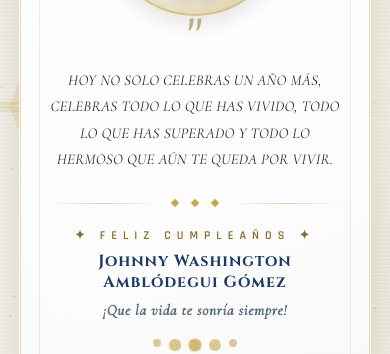
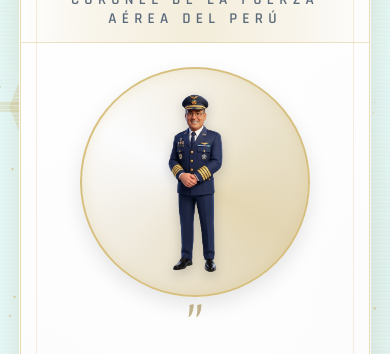
Before and after one commit to JesusCortezCr/CORONEL_CUMPLEANIOS, a plain HTML site: page index.html in a window 390 px wide. Shown: the part 175-529 px from the top of the page. Drawn offline with nearby package versions, Linux system fonts and the light colour scheme.

Commit message:
update-colors

```diff
--- a/index.html
+++ b/index.html
@@ -12,7 +12,7 @@
   --gold-light: #D4AF37;
   --gold-pale: #E8C96A;
   --gold-dim: #8A6A20;
-  --bg-main: #F4F1EA; /* Fondo claro */
+  --bg-main: #e8feff; /* Fondo claro */
   --card-bg-1: #FFFFFF;
   --card-bg-2: #FAFAFA;
   --card-bg-3: #F0F0F0;
@@ -24,19 +24,29 @@
 *, *::before, *::after { box-sizing: border-box; margin: 0; padding: 0; }
 
 html, body {
-  width: 100%; height: 100%;
+  width: 100%;
+  /* Eliminamos height: 100% para evitar restricciones de scroll */
   overflow-x: hidden;
   background: var(--bg-main);
 }
-
 body {
   font-family: 'Cormorant Garamond', serif;
-  min-height: 100vh;
+  min-height: 100vh; /* Fallback para navegadores antiguos */
+  min-height: 100dvh; /* Se adapta dinámicamente a la barra del navegador móvil */
   display: flex;
-  align-items: center;
+  flex-direction: column;
+  padding: 40px 20px; /* Le damos más respiro arriba y abajo */
+  position: relative;
+}
+
+.scene {
+  perspective: 1400px;
+  z-index: 10;
+  position: relative;
+  width: 100%;
+  display: flex;
   justify-content: center;
-  padding: 20px;
-  position: relative;
+  margin: auto; /* CLAVE: Esto evita que flexbox corte el contenido superior si la tarjeta es muy alta */
 }
 
 /* ─── STARFIELD CANVAS (Ahora partículas doradas) ─── */
@@ -236,7 +246,7 @@
 
 .rank-title {
   font-family: 'Rajdhani', sans-serif;
-  font-size: 11px;
+  font-size: 15px;
   letter-spacing: 0.35em;
   color: var(--text-muted);
   text-transform: uppercase;
@@ -581,18 +591,24 @@
    RESPONSIVE DESIGN (MÓVILES)
 ═══════════════════════════════════════ */
 @media (max-width: 600px) {
-  .card-body { padding: 24px 28px 20px; }
-  .header-band { padding: 18px 28px 14px; }
-  .footer-strip { padding: 12px 28px; }
-  .invite-badge { padding: 18px 20px; }
-  .cta-btn { padding: 12px 28px; font-size: 10px; }
+  .card-body { padding: 24px 20px 20px; }
+  .header-band { padding: 18px 20px 14px; }
+  .footer-strip { padding: 12px 20px; }
+  .invite-badge { padding: 18px 15px; }
+  .cta-btn { padding: 12px 24px; font-size: 10px; }
 
   .card::before, .card::after,
   .corner-tr, .corner-bl { width: 24px; height: 24px; }
-  .inner-border { inset: 18px; }
+  .inner-border { inset: 15px; }
 
   .quote-text { font-size: 15px; }
-  .portrait-wrap { width: 180px; height: 180px; margin-bottom: 15px; }
+
+  /* IMAGEN MÁS GRANDE EN MÓVILES */
+  .portrait-wrap {
+    width: 230px;  /* Antes estaba en 180px */
+    height: 230px; /* Antes estaba en 180px */
+    margin-bottom: 20px;
+  }
 }
 
 @media (max-width: 450px) {
@@ -666,6 +682,7 @@
         <p class="quote-text">
           HOY NO SOLO CELEBRAS UN AÑO MÁS, CELEBRAS TODO LO QUE HAS VIVIDO, TODO LO QUE HAS SUPERADO Y TODO LO HERMOSO QUE AÚN TE QUEDA POR VIVIR.
         </p>
+        <span class="whiskey-icon">🍾</span>
       </div>
 
       <div class="divider">
```
